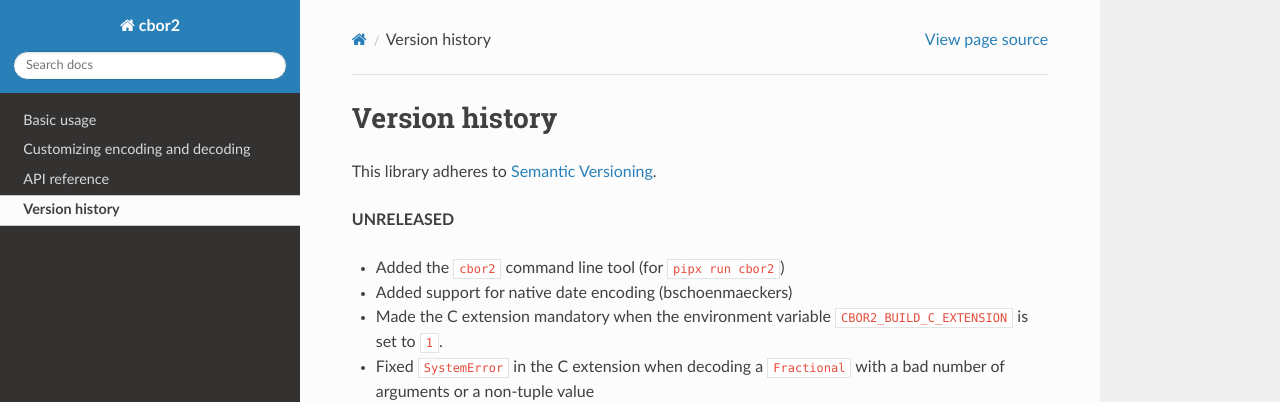
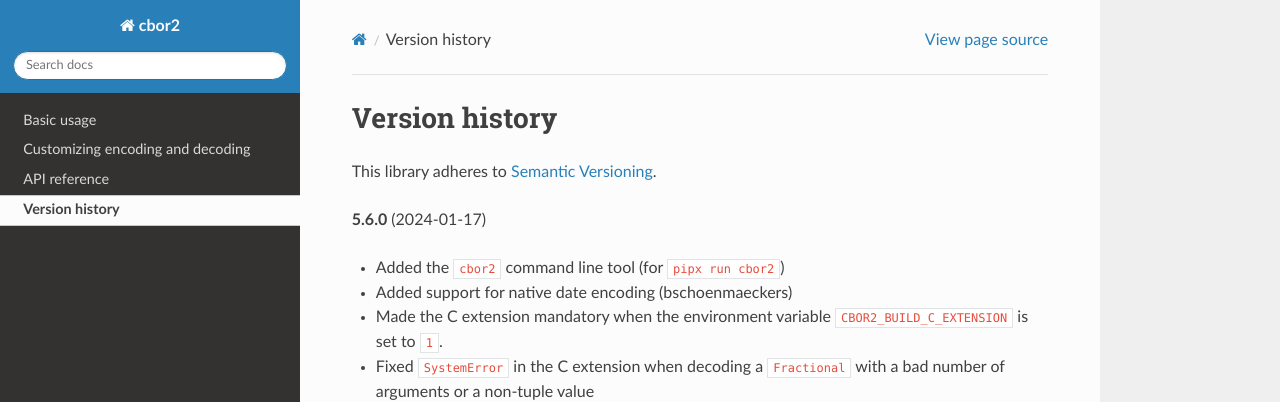
Before and after one commit to agronholm/cbor2, a Sphinx documentation site: the page built from docs/versionhistory.rst, in a window 1280 px wide and 900 px high. Shown: the top 402 px of the window. Built offline with Sphinx 7.4.7 and the Read the Docs theme 2.0.0, drawn with Linux system fonts in a browser that asks for light colours; the version number could not be read and is left out.

Commit message:
Bumped up the version

```diff
--- a/docs/versionhistory.rst
+++ b/docs/versionhistory.rst
@@ -5,7 +5,7 @@ Version history
 
 This library adheres to `Semantic Versioning <http://semver.org/>`_.
 
-**UNRELEASED**
+**5.6.0** (2024-01-17)
 
 - Added the ``cbor2`` command line tool (for ``pipx run cbor2``)
 - Added support for native date encoding (bschoenmaeckers)
```
